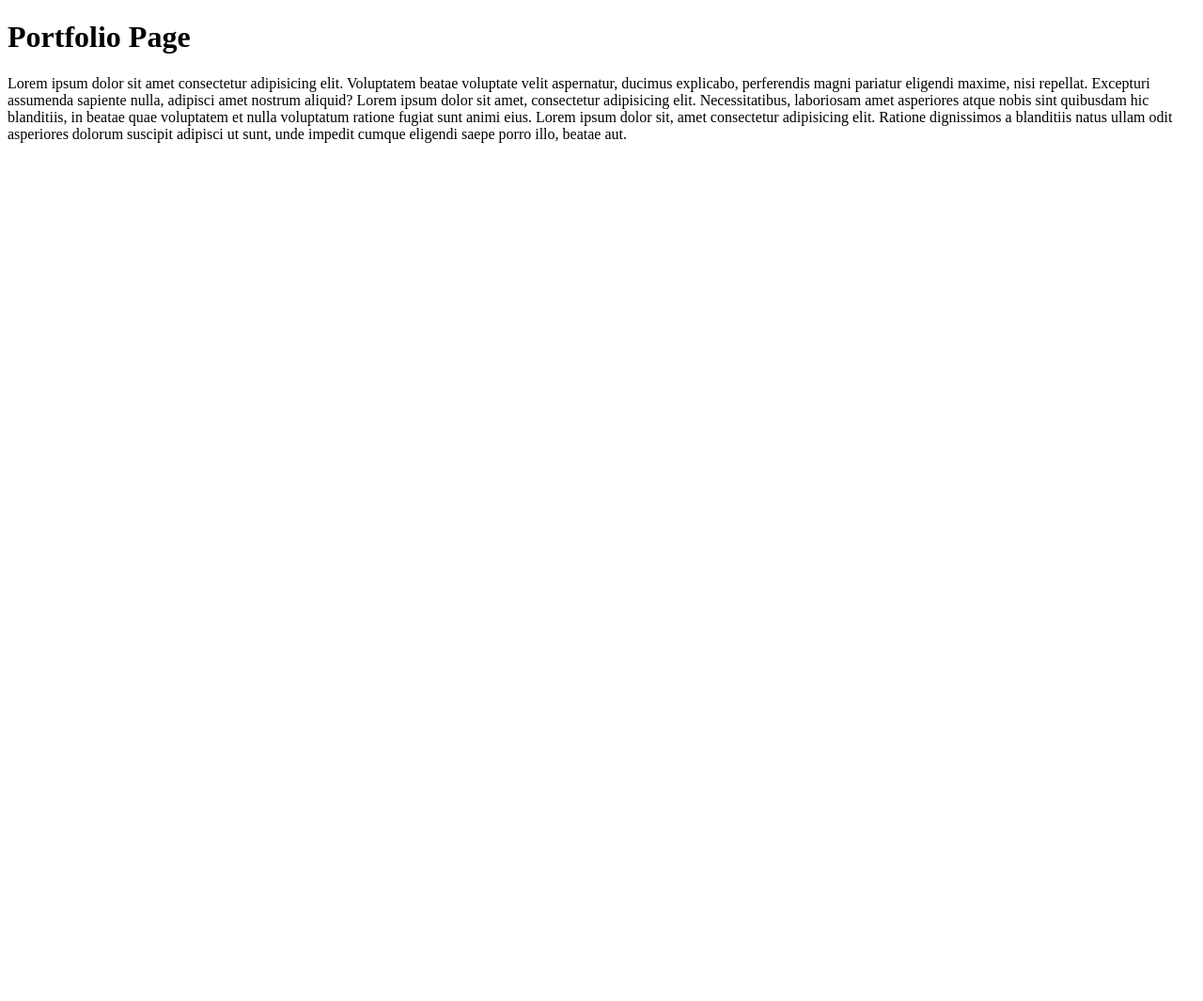
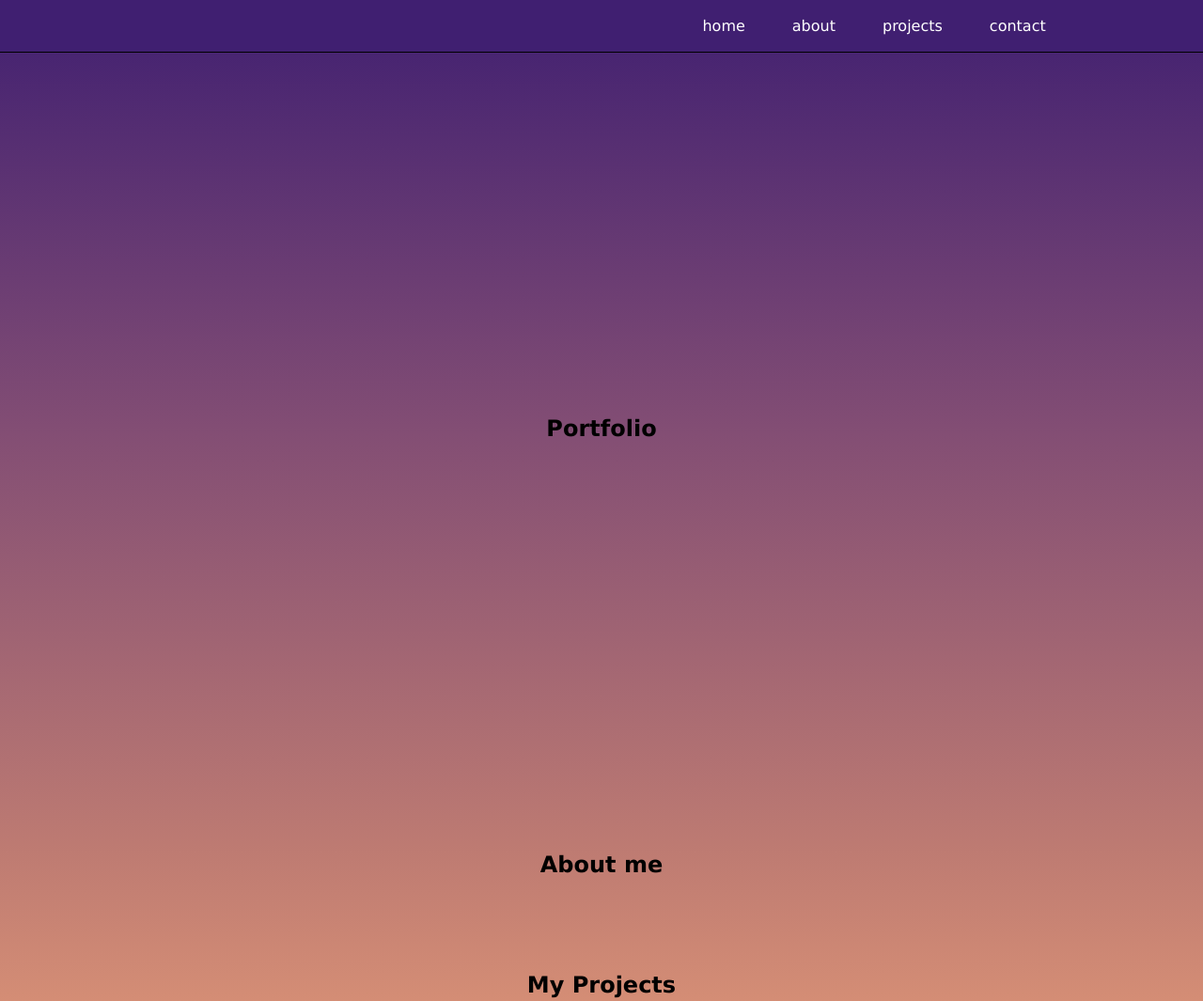
Before and after one commit to Merinques/portfolio-page, a plain HTML site: page index.html in a window 1280 px wide. Shown: the top 1065 px of the page at 94% size. Before the commit the page ends 800 px from the top, so only its background shows below. Drawn offline with Linux system fonts and the light colour scheme.

Commit message:
style: colors and nav-bar

```diff
--- /dev/null
+++ b/css/style.css
@@ -0,0 +1,92 @@
+/* General Style */
+* {
+    margin: 0;
+    padding: 0;
+    box-sizing: border-box;
+}
+
+body {
+    background: linear-gradient(#401F71, #824D74, #BE7B72, #FDAF7B);
+    font-family: Verdana, Geneva, Tahoma, sans-serif;
+    scroll-behavior: smooth;
+}
+
+/* Navigation */
+nav {
+    position: sticky;
+    top: 0;
+    right: 0;
+    background-color:#401F71;
+    padding: 18px;
+    width: 100%;
+    z-index: 100;
+    justify-content: flex-end;
+    border-bottom: 1px solid black;
+    align-items: center;
+}
+
+nav ul {
+    list-style-type: none;
+    display: flex;
+    justify-content: flex-end;
+    width: 100%;
+    padding-right: 12%;
+}
+
+nav ul li {
+    display: inline;
+    margin-left: 50px;
+}
+
+nav ul li a {
+    text-decoration: none;
+    color: white;
+    font-weight: lighter;
+    font-size: 16px;
+    transition: color 0.2s;
+}
+
+nav ul li a:hover {
+    color:#BE7B72;
+}
+
+/* Section Main */
+.landing {
+    height: 100vh;
+    display: flex;
+    justify-content: center;
+    align-items: center;
+    text-align: center;
+}
+
+/* Sections */
+section {
+    padding: 50px;
+    text-align: center;
+}
+
+
+/* Footer */
+footer {
+    padding: 50px;
+    text-align: center;
+}
+
+/* Non used Class */
+.button1 {
+    background: linear-gradient(to bottom, #824D74 15%, #401F71 100%);
+    background-color: #824D74;
+    border-radius: 28px;
+    border: 1px solid black;
+    display: inline-block;
+    cursor: pointer;
+    color: white;
+    font-size: 16px;
+    padding: 16px 32px;
+    text-shadow: 0px 1px 4px #401F71;
+}
+
+.button1:hover {
+    background: linear-gradient(to bottom, #401F71 15%, #824D74 100%);
+    transform: scale(1.1);
+}
--- a/index.html
+++ b/index.html
@@ -3,16 +3,47 @@
 <head>
     <meta charset="UTF-8">
     <meta name="viewport" content="width=device-width, initial-scale=1.0">
-    <title>Document</title>
+    <title>Portfolio</title>
+    <link rel="stylesheet" href="\css\style.css">
 </head>
 
 <body>
     <header></header>
-    <h1>Portfolio Page</h1>
-    <p>Lorem ipsum dolor sit amet consectetur adipisicing elit. Voluptatem beatae voluptate velit aspernatur, ducimus explicabo, perferendis magni pariatur eligendi maxime, nisi repellat. Excepturi assumenda sapiente nulla, adipisci amet nostrum aliquid?
-        Lorem ipsum dolor sit amet, consectetur adipisicing elit. Necessitatibus, laboriosam amet asperiores atque nobis sint quibusdam hic blanditiis, in beatae quae voluptatem et nulla voluptatum ratione fugiat sunt animi eius.
-        Lorem ipsum dolor sit, amet consectetur adipisicing elit. Ratione dignissimos a blanditiis natus ullam odit asperiores dolorum suscipit adipisci ut sunt, unde impedit cumque eligendi saepe porro illo, beatae aut.
-    </p>
-    <footer></footer>
+
+    <!--Navigation-->
+    <nav>
+        <ul>
+            <li><a href="#landing">home</a></li>
+            <li><a href="#about">about</a></li>
+            <li><a href="#projects">projects</a></li>
+            <li><a href="#Contact">contact</a></li>
+        </ul>
+    </nav>
+
+    <!--Landing Page-->
+    <section class="landing">
+        <h1>Portfolio</h1>
+    </section>
+
+    <!--About section-->
+    <section class="about">
+        <h2>About me</h2>
+    </section>
+
+    <!--Projects Section-->
+    <section class="projects">
+        <h2>My Projects</h2>
+    </section>
+
+    <!--Contact-->
+    <section class="contact">
+        <h2>Contact Me</h2>
+    </section>
+
+    <!--Footer-->
+    <footer>
+        <p>&copy; 2024 Designed & Developed by <a href="#landingpage">Merinques</a></p>
+    </footer>
+
 </body>
 </html>
```
